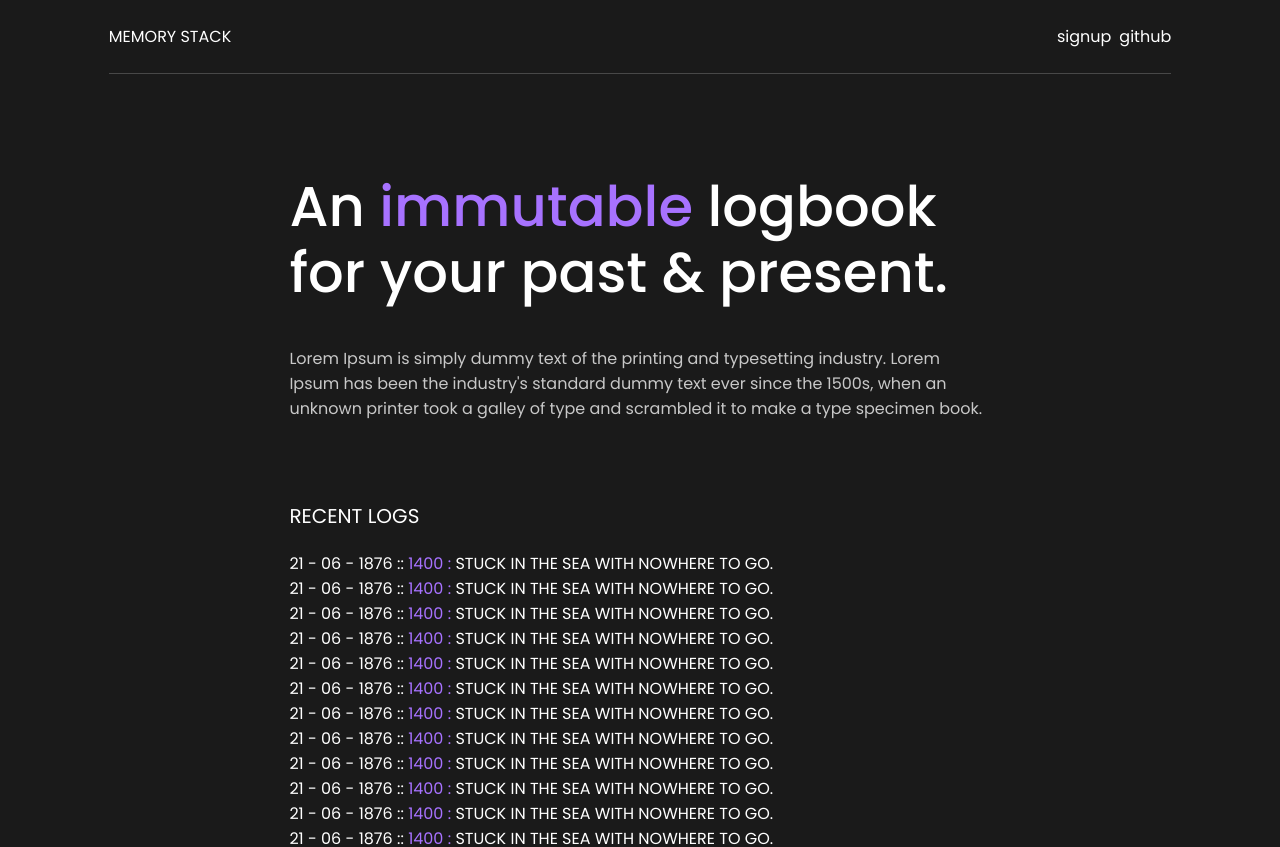
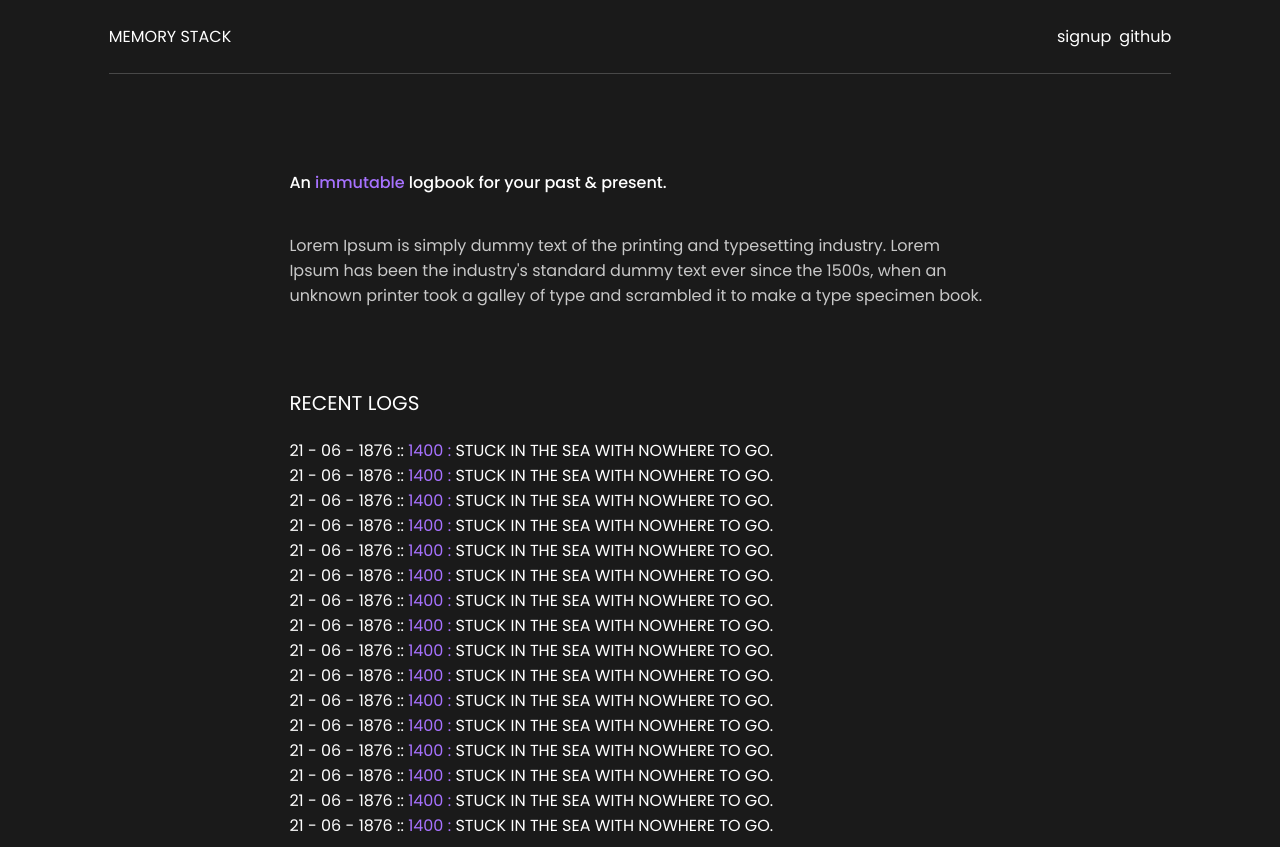
Before and after one commit to memory-stack/Memory-Stack, a React (Create React App) app: page / in a window 1280 px wide. Shown: the top 847 px of the page. Built offline with nearby package versions, Linux system fonts and the light colour scheme.

Commit message:
calc addition

```diff
--- a/src/App.css
+++ b/src/App.css
@@ -1,4 +1,3 @@
-/* @import url('https://fonts.googleapis.com/css2?family=Poppins:ital,wght@0,300;0,400;0,500;0,600;1,200&display=swap'); */
 @import url("https://fonts.googleapis.com/css2?family=Poppins:wght@400;500&display=swap");
 
 :root {
@@ -7,7 +6,7 @@
   --clr-bg: #1a1a1a;
   --clr-accent: #a772ff;
 
-  --fs-xl: clamp(3.5rem, 3vw + 1rem, 12rem);
+  --fs-xl: clamp(3.5rem, calc(3vw + 1rem) 12rem);
   --fs-heading: 1.25rem;
   --fs-body: 1rem;
 }
```
